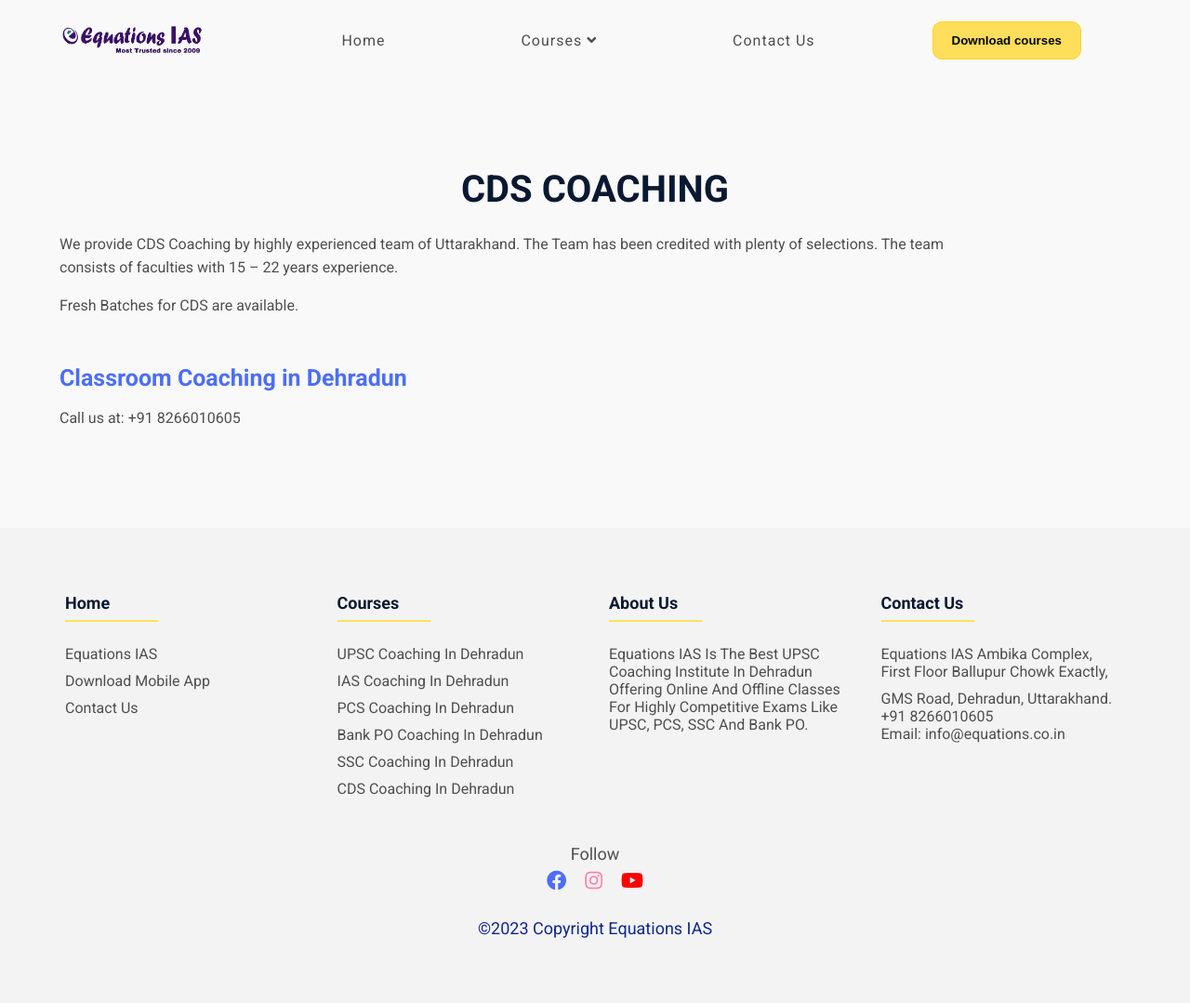
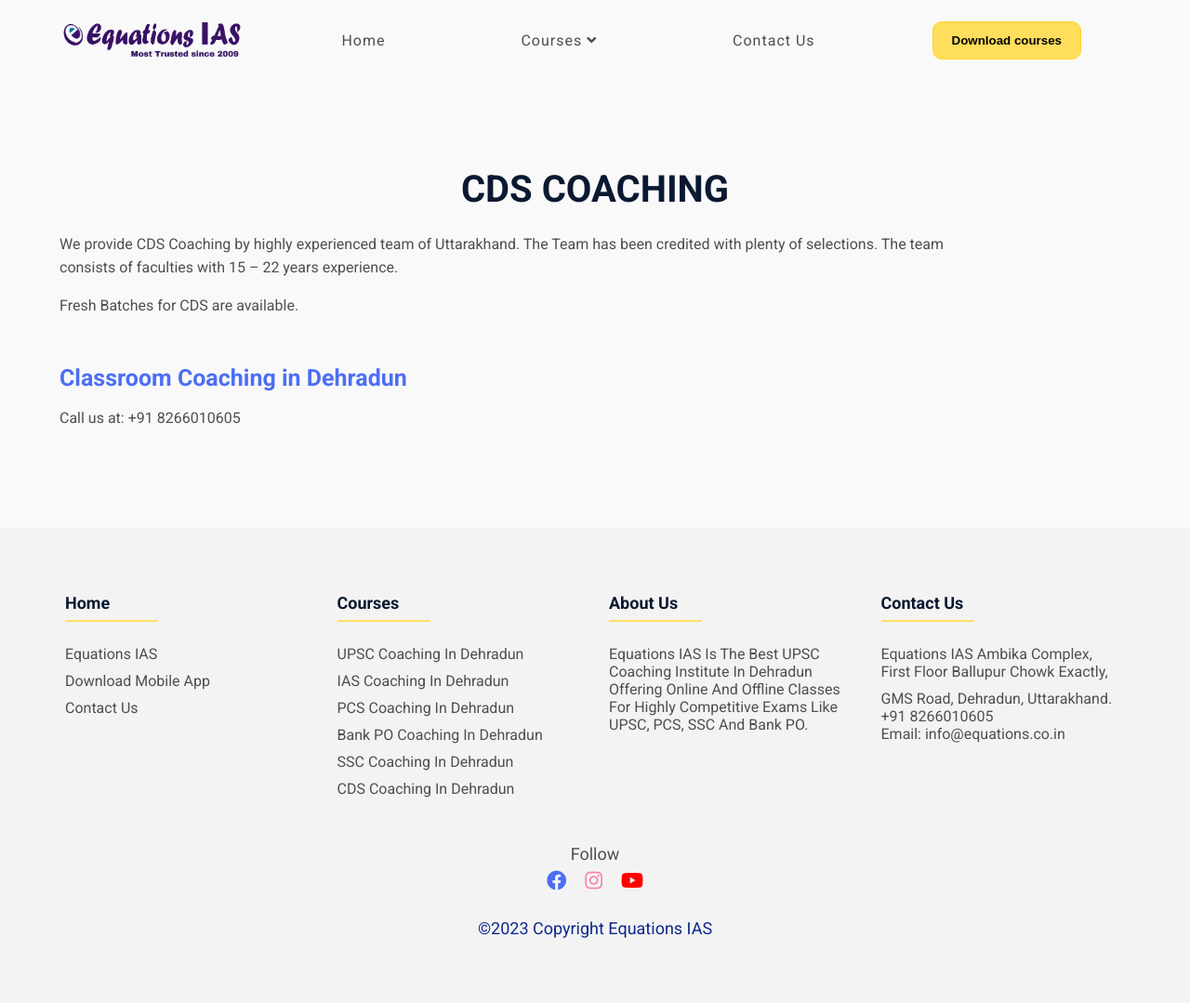
Before and after one commit to EquationsIAS/equations-website, a Jekyll site: the page built from cds-coaching-in-dehradun.html, in a window 1280 px wide. Shown: the whole page at 93% size. Built offline with Jekyll 4.4.1, drawn with Linux system fonts in a browser that asks for light colours; a script that is not in the unit is left out.

Commit message:
logo height width

```diff
--- a/_includes/header.html
+++ b/_includes/header.html
@@ -3,7 +3,7 @@
 ====================================================-->
 <nav>
     <div class="logo">
-        <a href="/"><img src="/img/logo.png" alt="Website Logo" width="157" height"35"></a>
+        <a href="/"><img src="/img/logo.png" alt="Website Logo" width="200px"></a>
     </div>
     <ul class="nav-links">
         <li class="normal-link"><a href="/">Home </a></li>
--- a/_layouts/default.html
+++ b/_layouts/default.html
@@ -53,7 +53,7 @@
             <nav class="navbar navbar-expand-lg navbar-light" id="mainNav" data-toggle="affix">
                 <div class="container">
                     <a class="navbar-brand smooth-scroll" href="index.html">
-                        <img src="img/logo_equation_final.jpg" alt="logo" width="316" height="70">
+                        <img src="img/logo_equation_final.jpg" alt="logo" width="200px" height="50px">
                     </a>
                     <button class="navbar-toggler navbar-toggler-right" type="button" data-toggle="collapse" data-target="#navbarResponsive" aria-controls="navbarResponsive" aria-expanded="false" aria-label="Toggle navigation">
                         <span class="navbar-toggler-icon"></span>
```
